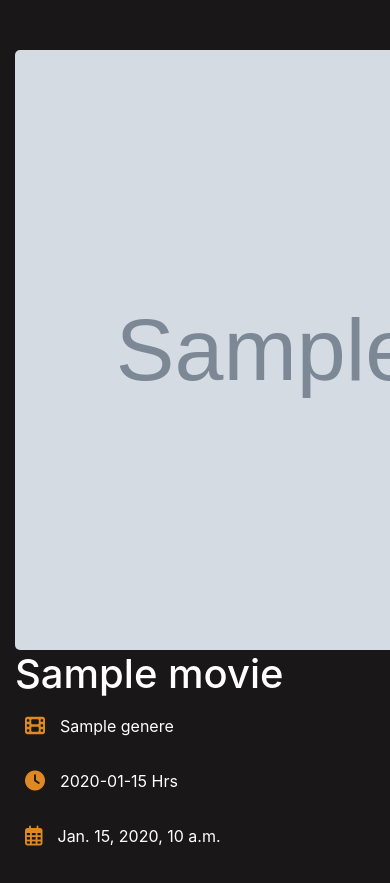
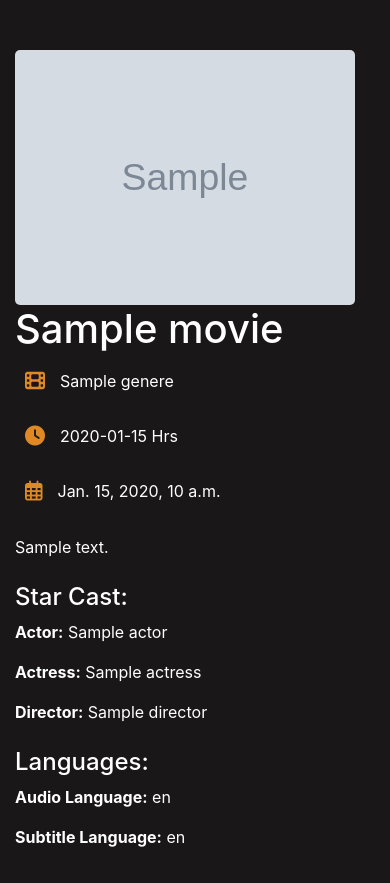
Before and after one commit to GA-DIGITAL-SOLUTIONS/3-realms-entertainment, a Django app: template templates/movie_synopsis.html in a window 390 px wide; the page is wider, and only the part inside the window is pictured. Shown: the part 100-983 px from the top of that part. Run offline with Django 4.2, Linux system fonts and the light colour scheme; the template is opened without the code that fills it: most values are stand-ins (such as "Sample title", 1, 10 or a date in 2020); grey boxes marked "Sample" are stand-in pictures; parts of the project's set-up code (start-up, migrations or seed data) failed here and were passed over; some libraries are stand-ins or nearby versions.

Commit message:
cliend changes

```diff
--- a/templates/counter.html
+++ b/templates/counter.html
@@ -74,6 +74,9 @@
         color: #df6d25;
         font-weight:700;
     }
+    .section-counter img{
+        height:400px;
+    }
 }
 </style>
 </head>
--- a/templates/movie_synopsis.html
+++ b/templates/movie_synopsis.html
@@ -173,6 +173,11 @@
 					display: grid;
 					grid-template-columns: 1fr;
 				}
+				.movie-image img {
+				width:calc(100vw - 50px);
+				height: auto;
+				border-radius: 5px;
+			}
 				.modal-content {
 					background-color: #fefefe;
 					margin: 10% auto;
```
